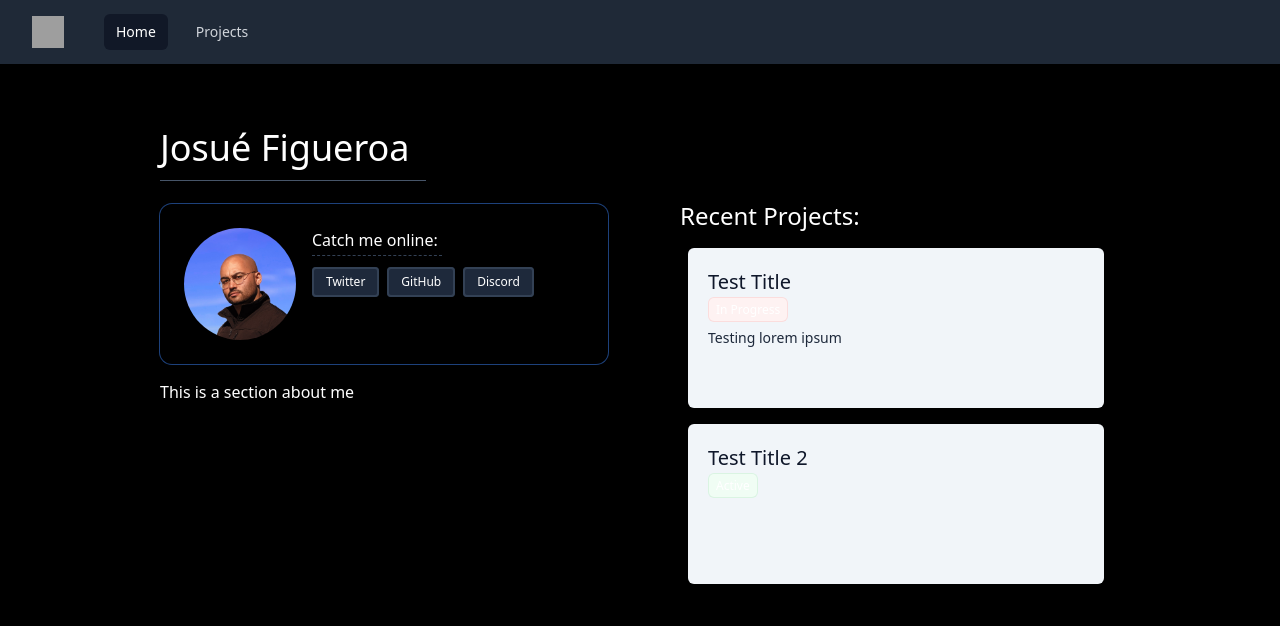
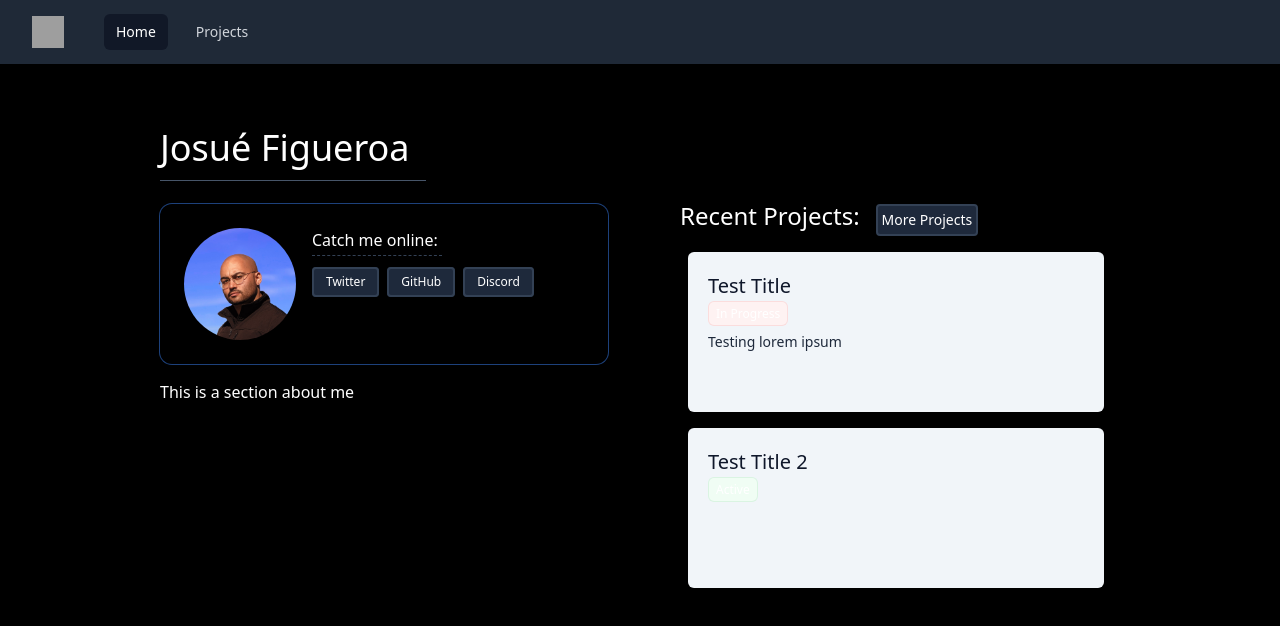
Before and after one commit to PoorRican/boundless_creations, a React (Create React App) app: page /home in a window 1280 px wide. Shown: the top 626 px of the page. Built offline with nearby package versions, Linux system fonts and the light colour scheme; grey boxes are pictures that could not be loaded; a web font is replaced by a local one.

Commit message:
Link to project page from home page

```diff
--- a/src/pages/Home.tsx
+++ b/src/pages/Home.tsx
@@ -2,6 +2,7 @@ import ContactSection from "../components/ContactSection";
 import projects from "../assets/projects.json";
 import {Project} from "../components/Project";
 import Main from "../components/ContentWrapper";
+import {Link} from "react-router-dom";
 
 const about_me: string = `
 This is a section about me
@@ -27,6 +28,11 @@ const Home = () => {
         <div>
           <h2 className="text-2xl font-thin ml-2">
             Recent Projects:
+
+            <Link to={'/projects'}>
+              <button className="rounded bg-slate-800 border-2 border-slate-700 p-1 text-sm ml-4 hover:bg-slate-700">More Projects</button>
+            </Link>
+
           </h2>
           <ul>
             {projects.slice(0, 2).map(({title, description, status}) => {
```
